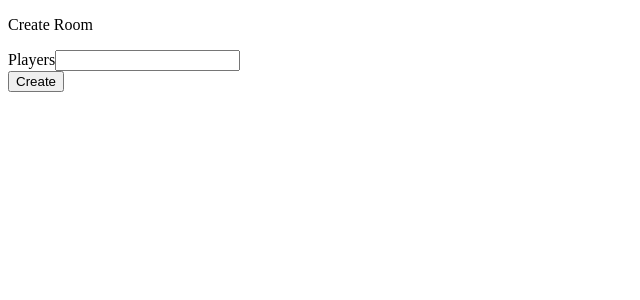
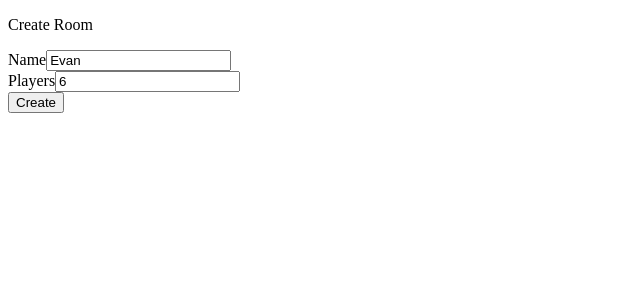
Before and after one commit to evfleet/inkwell, a React (Vite) app in the folder packages/client/: page /room/create in a window 1280 px wide. Shown: the top 300 px of the page, without its empty margins (0-640 px from the left). Built offline with nearby package versions, Linux system fonts and the light colour scheme.

Commit message:
feat(client): setup basic canvas drawing

```diff
--- /dev/null
+++ b/packages/client/src/components/Canvas/Canvas.tsx
@@ -0,0 +1,37 @@
+import { useRef, useEffect } from "react";
+
+export function Canvas() {
+  const canvasRef = useRef<HTMLCanvasElement>(null);
+
+  useEffect(() => {
+    const canvas = canvasRef.current;
+    const ctx = canvas?.getContext("2d");
+
+    if (!canvas) {
+      return;
+    }
+
+    function draw(event: MouseEvent) {
+      if (!canvas || !ctx) {
+        return;
+      }
+
+      const rect = canvas.getBoundingClientRect();
+      const x = event.clientX - rect.left;
+      const y = event.clientY - rect.top;
+
+      ctx.beginPath();
+      ctx.arc(x, y, 10, 0, 2 * Math.PI);
+      ctx.fillStyle = "green";
+      ctx.fill();
+    }
+
+    canvas.addEventListener("mousedown", draw);
+
+    return () => {
+      canvas.removeEventListener("mousedown", draw);
+    };
+  }, []);
+
+  return <canvas ref={canvasRef} style={{ border: "1px solid black" }} />;
+}
--- /dev/null
+++ b/packages/client/src/components/Canvas/index.ts
@@ -0,0 +1 @@
+export { Canvas } from "./Canvas";
--- a/packages/client/src/pages/CreateRoom/CreateRoom.tsx
+++ b/packages/client/src/pages/CreateRoom/CreateRoom.tsx
@@ -3,13 +3,19 @@ import { useNavigate } from "react-router-dom";
 
 export function CreateRoom() {
   const navigate = useNavigate();
-  const { register, handleSubmit } = useForm();
+  const { register, handleSubmit } = useForm({
+    defaultValues: {
+      username: "Evan",
+      capacity: 6,
+    },
+  });
 
   const onSubmit = handleSubmit(async (formData) => {
     const res = await fetch("http://localhost:8081/room/create", {
       method: "POST",
       body: JSON.stringify({
-        players: formData.player_count,
+        username: formData.username,
+        capacity: formData.capacity,
       }),
     });
     const data = await res.json();
@@ -22,8 +28,13 @@ export function CreateRoom() {
       <p>Create Room</p>
       <form onSubmit={onSubmit}>
         <div>
+          <label>Name</label>
+          <input type="text" {...register("username")} />
+        </div>
+
+        <div>
           <label>Players</label>
-          <input type="number" {...register("player_count")} />
+          <input type="number" {...register("capacity")} />
         </div>
 
         <button type="submit">Create</button>
--- a/packages/client/src/pages/Room/Room.tsx
+++ b/packages/client/src/pages/Room/Room.tsx
@@ -1,6 +1,8 @@
 import { useEffect } from "react";
 import { useParams } from "react-router-dom";
 import useWebSocket from "react-use-websocket";
+
+import { Canvas } from "@/components/Canvas";
 
 export function Room() {
   const { roomId } = useParams();
@@ -27,6 +29,7 @@ export function Room() {
   return (
     <div>
       <p>Room: {roomId}</p>
+      <Canvas />
     </div>
   );
 }
```
